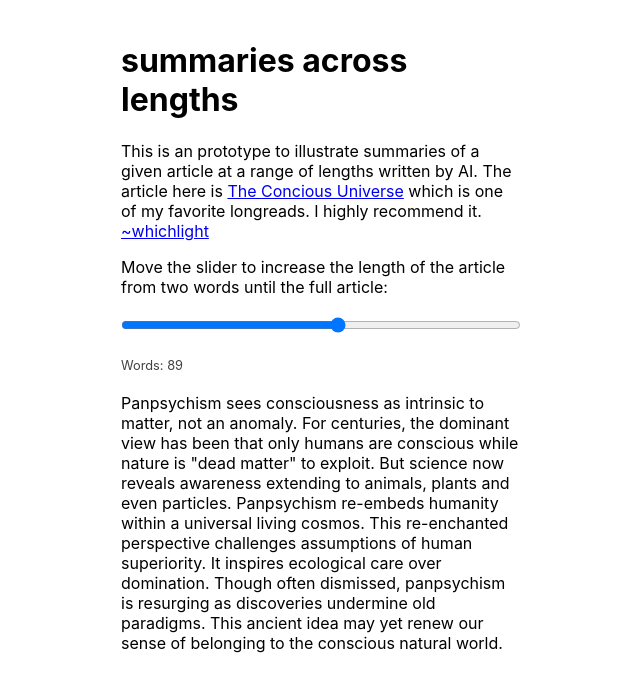
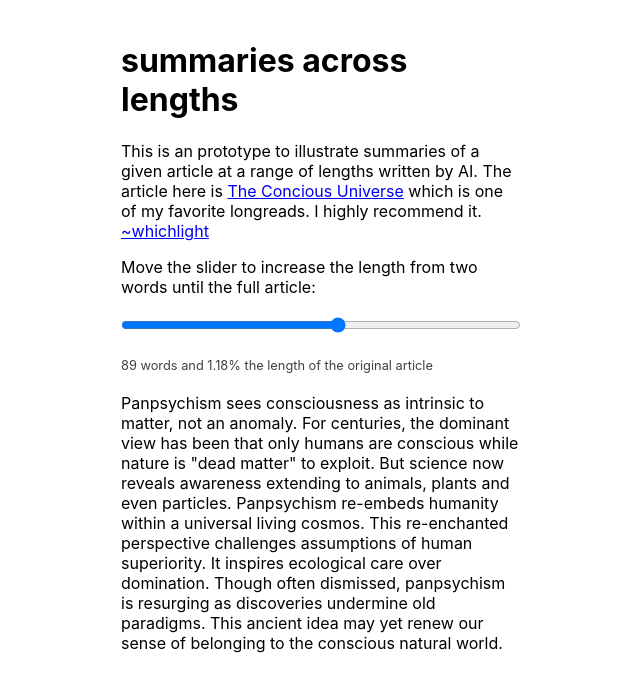
Before and after one commit to whichlight/tldr-scale, a React (Create React App) app: page / in a window 1280 px wide. Shown: the top 692 px of the page, without its empty margins (319-959 px from the left). Built offline with nearby package versions, Linux system fonts and the light colour scheme.

Commit message:
adding info on summary length

```diff
--- a/src/App.js
+++ b/src/App.js
@@ -4,6 +4,7 @@ import React, { useEffect, useState } from "react";
 function App() {
   const [jsonData, setJsonData] = useState(null);
   const [selectedSummaryIndex, setSelectedSummaryIndex] = useState(6);
+  const [summaryLengths, setSummaryLengths] = useState(null);
 
   useEffect(() => {
     // Fetch the JSON data from the public folder
@@ -12,6 +13,27 @@ function App() {
       .then((data) => setJsonData(data))
       .catch((error) => console.error("Error fetching data:", error));
   }, []);
+
+  //update length
+  useEffect(() => {
+    if (jsonData) {
+      const lengths = jsonData.articles[0].summaries.map(
+        (summary) => summary.text.replace(/\r\n/g, "<br />").split(" ").length
+      );
+      setSummaryLengths(lengths);
+    }
+  }, [jsonData]);
+
+  function roundToThreeSignificantDigits(number) {
+    if (number === 0) {
+      return "0";
+    }
+
+    const exponent = Math.floor(Math.log10(Math.abs(number)));
+    const multiplier = Math.pow(10, 2 - exponent);
+
+    return (Math.round(number * multiplier) / multiplier).toString();
+  }
 
   return (
     <div className="App">
@@ -36,8 +58,8 @@ function App() {
               </a>
             </p>
             <p>
-              Move the slider to increase the length of the article from two
-              words until the full article:
+              Move the slider to increase the length from two words until the
+              full article:
             </p>
           </div>
         )}
@@ -57,14 +79,14 @@ function App() {
           />
         )}
         {/* Display wordcount */}
-        {jsonData && (
+        {jsonData && summaryLengths && (
           <div className="wordcount">
-            Words:{" "}
-            {
-              jsonData.articles[0].summaries[selectedSummaryIndex].text
-                .replace(/\r\n/g, "<br />")
-                .split(" ").length
-            }
+            {summaryLengths[selectedSummaryIndex]} words and{" "}
+            {roundToThreeSignificantDigits(
+              (100 * summaryLengths[selectedSummaryIndex]) /
+                summaryLengths[summaryLengths.length - 1]
+            )}
+            % the length of the original article
           </div>
         )}
       </div>
```
